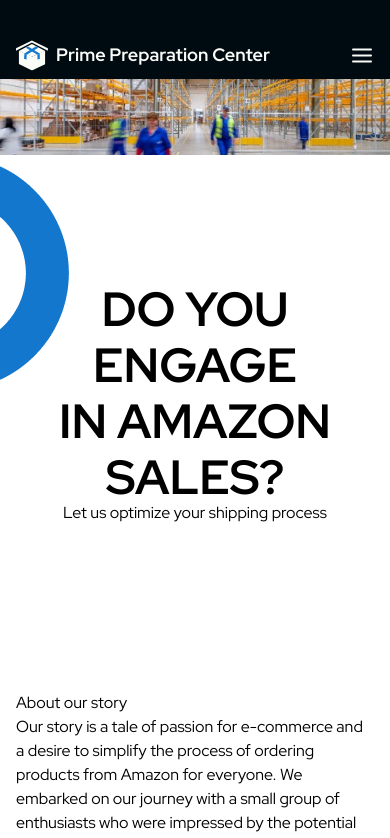
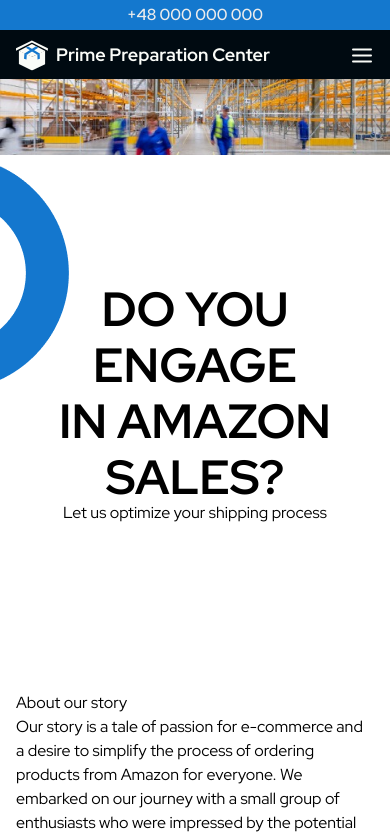
Before and after one commit to korvan17/nevadaFrontend, a Next.js app: page / in a window 390 px wide. Shown: the top 838 px of the page. Built offline with nearby package versions, Linux system fonts and the light colour scheme.

Commit message:
add tel in mobile header

```diff
--- a/src/app/layout.js
+++ b/src/app/layout.js
@@ -29,7 +29,7 @@ export default function RootLayout({ children }) {
         })(window,document,'script','dataLayer','${GTM_ID}');
         `}
       </Script>
-      <head>
+      {/* <head>
         <link rel="icon" type="image/x-icon" href={metadata.icons.icon} />
         <link
           rel="apple-touch-icon"
@@ -41,7 +41,7 @@ export default function RootLayout({ children }) {
           sizes="192x192"
           href={metadata.icons.shortcut}
         />
-      </head>
+      </head> */}
       <body className={redHatDisplay.className}>
         {children}
         <noscript
--- a/src/components/Header/HeaderMenu.jsx
+++ b/src/components/Header/HeaderMenu.jsx
@@ -1,4 +1,3 @@
-import React from "react";
 import { motion } from "framer-motion";
 import { CloseMenuIcon } from "@/components/Icons";
 import { UserControls } from "../UIElements";
--- a/src/components/Header/MobileHeader.jsx
+++ b/src/components/Header/MobileHeader.jsx
@@ -22,7 +22,7 @@ function MobileHeader() {
     >
       <Container>
         <div
-          className="hidden left-0 md:flex
+          className="left-0 flex
         lg:hidden text-[16px] font-semibold
         w-[100%] absolute top-0 h-[30px] items-center justify-center
         bg-captionBlue text-captionalWhite"
```
